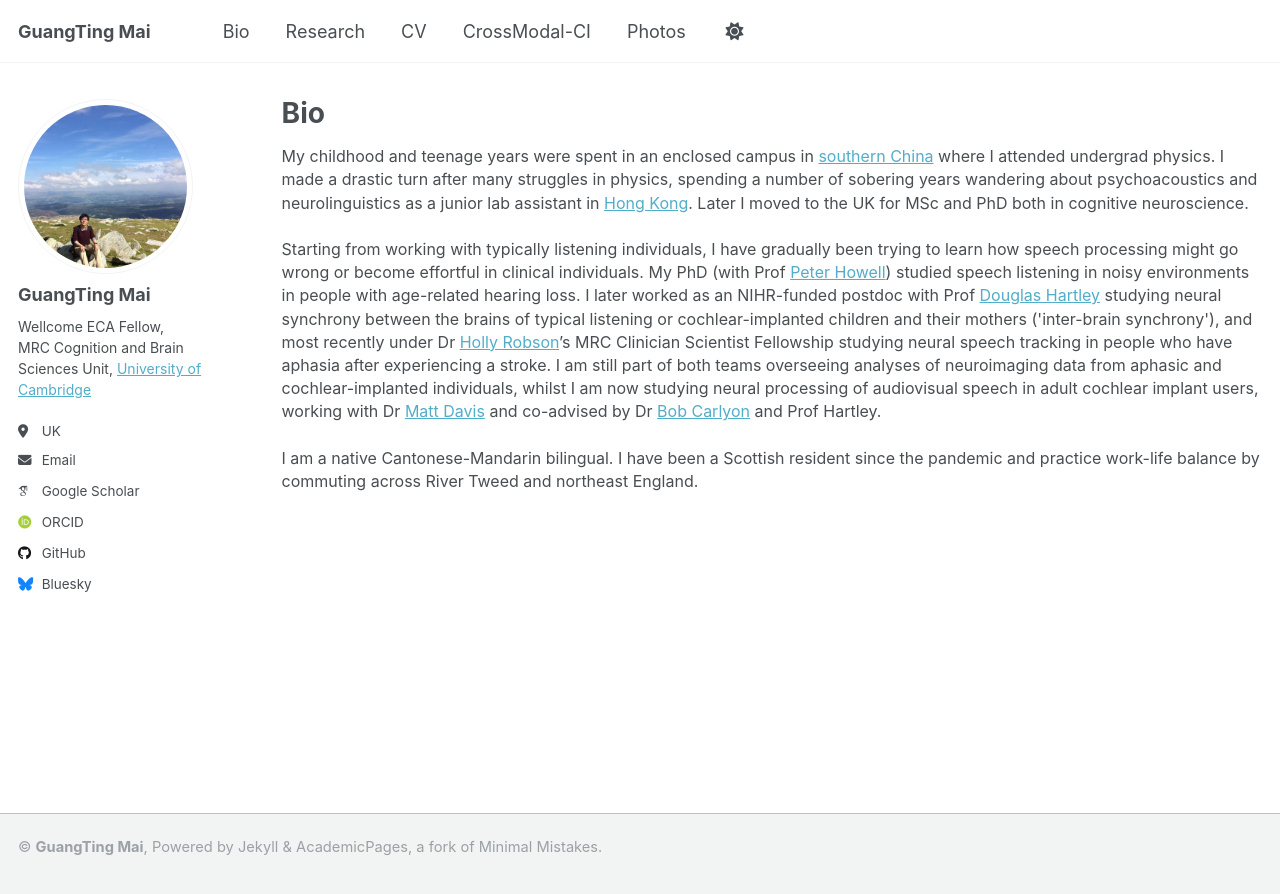
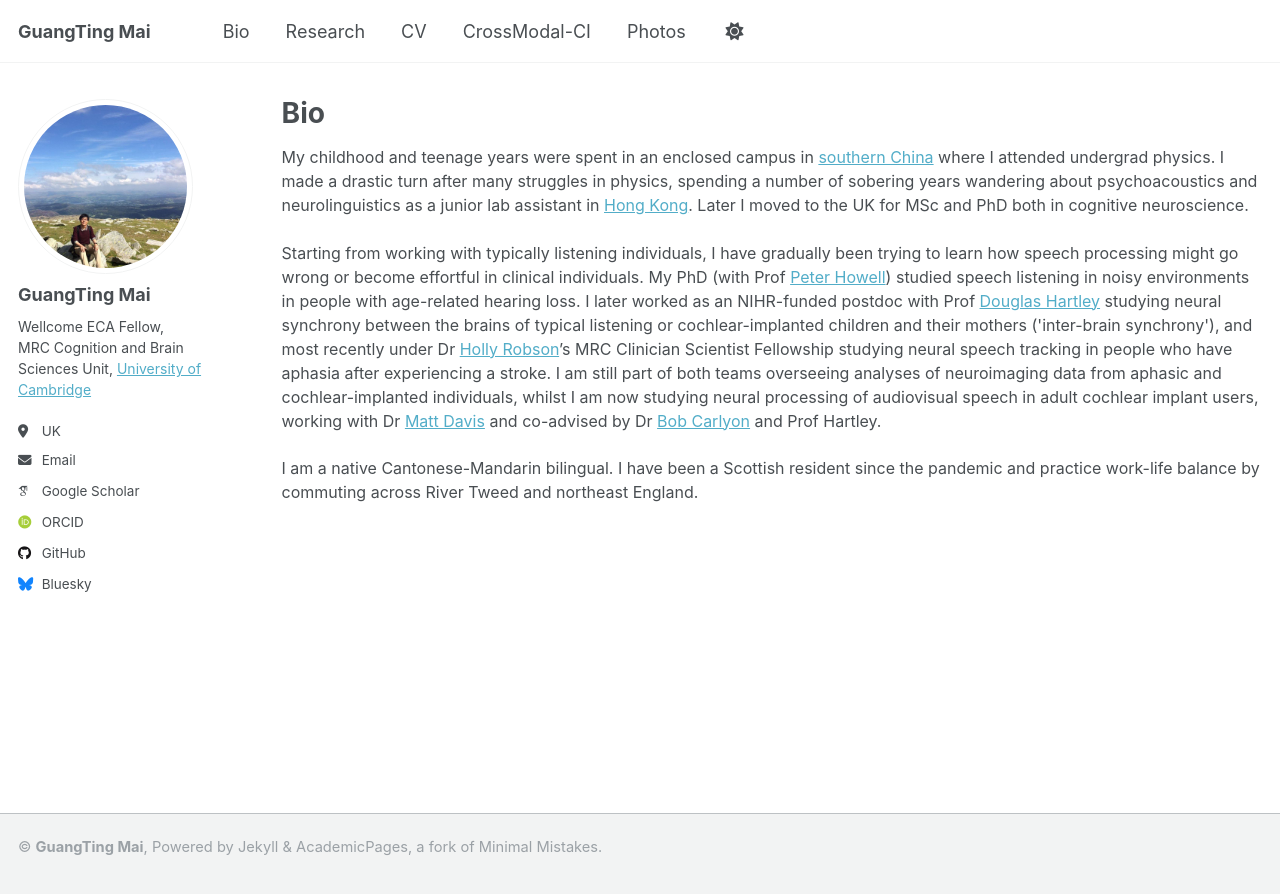
Before and after one commit to guangtingmai/guangtingmai.github.io, a Jekyll site: the page built from _pages/bio.html, in a window 1280 px wide. Shown: the top 894 px of the page. Built offline with Jekyll 4.4.1, drawn with Linux system fonts in a browser that asks for light colours; some web fonts are replaced.

Commit message:
Update bio.html

```diff
--- a/_pages/bio.html
+++ b/_pages/bio.html
@@ -4,12 +4,12 @@
 permalink: /bio/
 author_profile: true
 ---
-<p><span style="font-size: 12pt;line-height: 1.45;display: block;margin-bottom: 0.13vh">My childhood and teenage years were spent in an enclosed
+<p><span style="font-size: 12pt;line-height: 1.5;display: block;margin-bottom: 0.15vh">My childhood and teenage years were spent in an enclosed
   campus in <a href="https://en.wikipedia.org/wiki/Sun_Yat-sen_University">southern China</a> where I attended undergrad physics. I made a
   drastic turn after many struggles in physics, spending a number of sobering years wandering about psychoacoustics and neurolinguistics as a junior
   lab assistant in <a href="https://www.ee.cuhk.edu.hk/~lel/research/index.html">Hong Kong</a>. Later I moved to the UK for MSc and PhD both in
   cognitive neuroscience.</span>
-<p><span style="font-size: 12pt;line-height: 1.45;display: block;margin-bottom: 0.13vh">Starting from working with typically listening individuals,
+<p><span style="font-size: 12pt;line-height: 1.5;display: block;margin-bottom: 0.15vh">Starting from working with typically listening individuals,
   I have gradually been trying to learn how speech processing might go wrong or become effortful in clinical individuals. My PhD (with Prof <a href="https://profiles.ucl.ac.uk/2817-peter-howell/">Peter Howell</a>)
   studied speech listening in noisy environments in people with age-related hearing loss. I later worked as an NIHR-funded postdoc with Prof <a href="https://www.nottingham.ac.uk/medicine/people/douglas.hartley">
   Douglas Hartley</a> studying neural synchrony between the brains of typical listening or cochlear-implanted children and their mothers
@@ -18,5 +18,5 @@
   overseeing analyses of neuroimaging data from aphasic and cochlear-implanted individuals, whilst I am now studying neural processing of audiovisual
   speech in adult cochlear implant users, working with Dr <a href="https://www.mrc-cbu.cam.ac.uk/people/matt.davis/">Matt Davis</a> and co-advised by
   Dr <a href="https://www.mrc-cbu.cam.ac.uk/people/bob.carlyon/">Bob Carlyon</a> and Prof Hartley.</span></p>
-<p><span style="font-size: 12pt;line-height: 1.45;display: block;margin-bottom: 0.13vh">I am a native Cantonese-Mandarin bilingual. I have been a
+<p><span style="font-size: 12pt;line-height: 1.5;display: block;margin-bottom: 0.15vh">I am a native Cantonese-Mandarin bilingual. I have been a
   Scottish resident since the pandemic and practice work-life balance by commuting across River Tweed and northeast England.</span></p>
```
